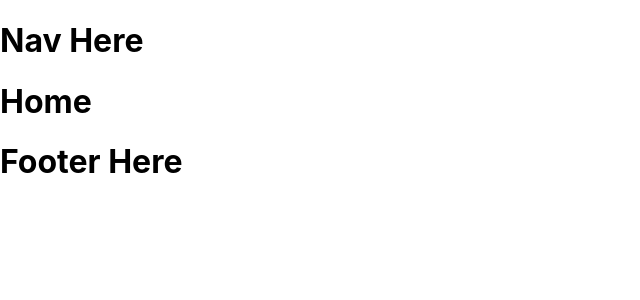
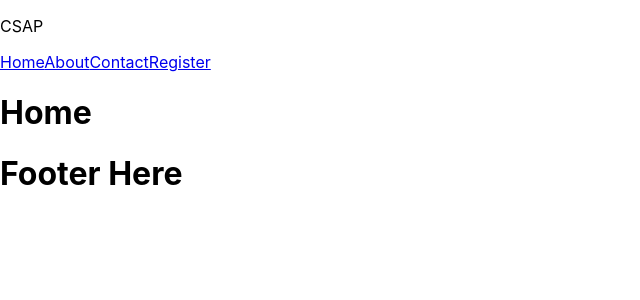
Before and after one commit to Achieve-CSAP/CSAP-Website, a React (Create React App) app: page / in a window 1280 px wide. Shown: the top 300 px of the page, without its empty margins (0-640 px from the left). Built offline with nearby package versions, Linux system fonts and the light colour scheme.

Commit message:
added nav links

```diff
--- a/package.json
+++ b/package.json
@@ -7,6 +7,7 @@
     "@testing-library/react": "^13.3.0",
     "@testing-library/user-event": "^13.5.0",
     "react": "^18.2.0",
+    "react-bootstrap": "^2.4.0",
     "react-dom": "^18.2.0",
     "react-router": "^6.3.0",
     "react-router-dom": "^6.3.0",
--- a/src/App.js
+++ b/src/App.js
@@ -1,5 +1,6 @@
 import logo from './logo.svg';
 import './App.css';
+import React from "react";
 
 function App() {
   return (
--- a/src/components/Navbar/Navbar.js
+++ b/src/components/Navbar/Navbar.js
@@ -1,8 +1,33 @@
+import React from 'react';
+import Row from "react-bootstrap/Row";
+import Col from "react-bootstrap/Col";
+
+import "./Navbar.css";
+import { NavLink } from "react-router-dom";
 export default function Navbar() {
 
     return (
-    <div>
-        <h1>Nav Here</h1>
-    </div>
+        <div>
+            <Row>
+                <Col>
+                    <p>CSAP</p>
+                </Col>
+                <Col>
+                    <NavLink to="/">
+                        Home
+                    </NavLink>
+                    <NavLink to="/about">
+                        About
+                    </NavLink>
+                    <NavLink to="/contact">
+                        Contact
+                    </NavLink>
+                    <NavLink to="/register">
+                        Register
+                    </NavLink>
+                </Col>
+            </Row>
+
+        </div>
     )
 }
```
Also changed, not shown: 1 other file (tests, documents, lock files or other folders).
